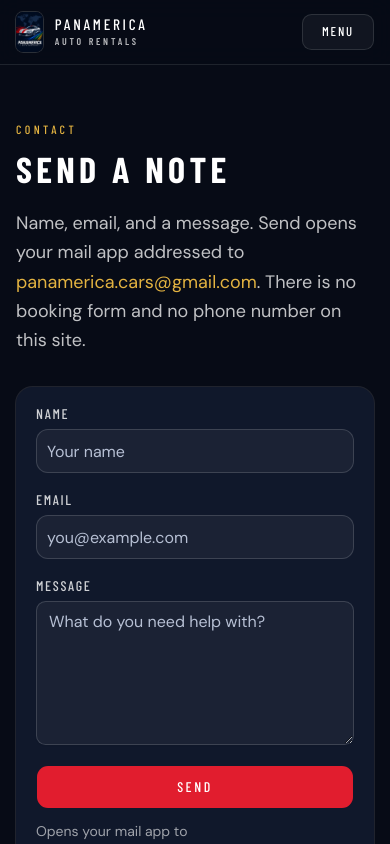
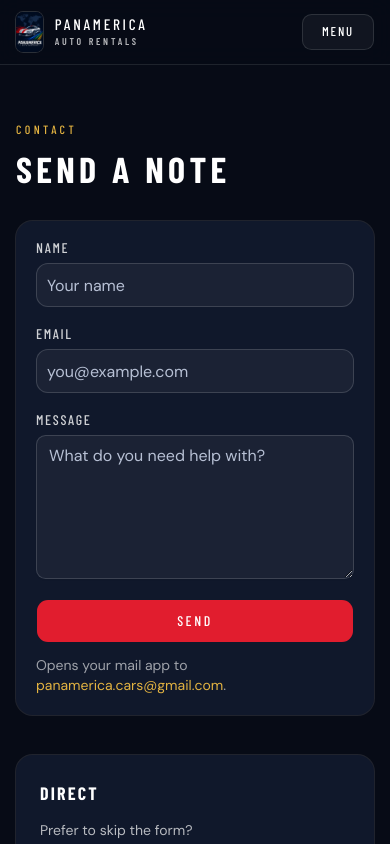
Before and after one commit to cvolkernick/panamerica-auto-rentals, a Next.js app: page /contact in a window 390 px wide. Shown: the top 844 px of the page. Built offline with nearby package versions, Linux system fonts and the light colour scheme.

Commit message:
Remove Contact page instructional disclaimer
Keep the Send-a-note form and mailto destination; drop the copy about
fields, mail-app behavior, and no booking form or phone number.

Co-authored-by: cvolkern <cvolkern@gmail.com>

```diff
--- a/app/contact/page.tsx
+++ b/app/contact/page.tsx
@@ -20,13 +20,6 @@ export default function ContactPage() {
         <h1 className="mt-3 text-4xl font-bold text-white sm:text-5xl">
           Send a note
         </h1>
-        <p className="mt-5 max-w-xl text-lg leading-relaxed text-white/75">
-          Name, email, and a message. Send opens your mail app addressed to{" "}
-          <a href={`mailto:${email}`} className="text-gold hover:underline">
-            {email}
-          </a>
-          . There is no booking form and no phone number on this site.
-        </p>
         <div className="mt-8 rounded-xl bg-navy-mid p-5 ring-1 ring-white/10 sm:p-8">
           <ContactForm email={email} />
         </div>
```
